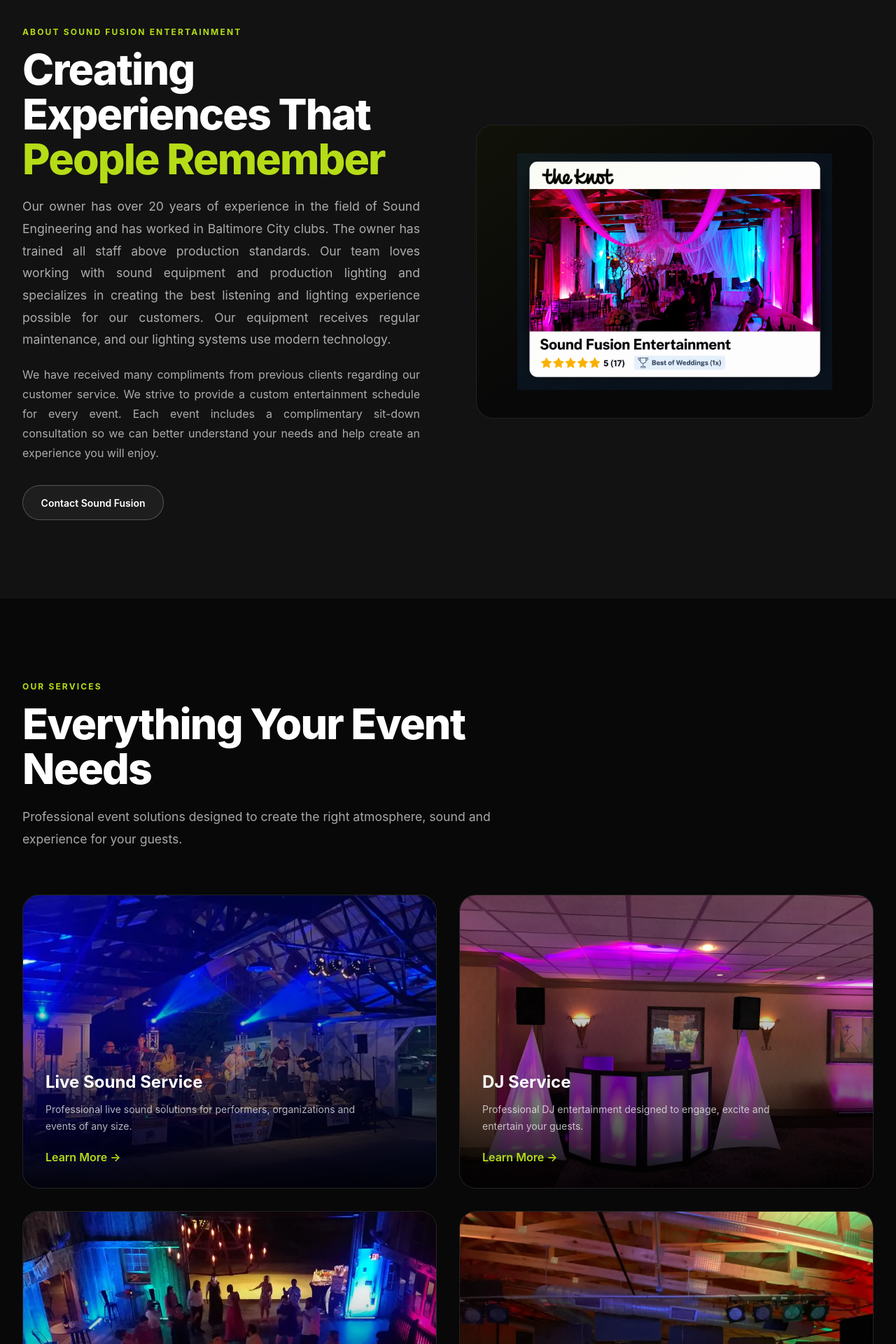
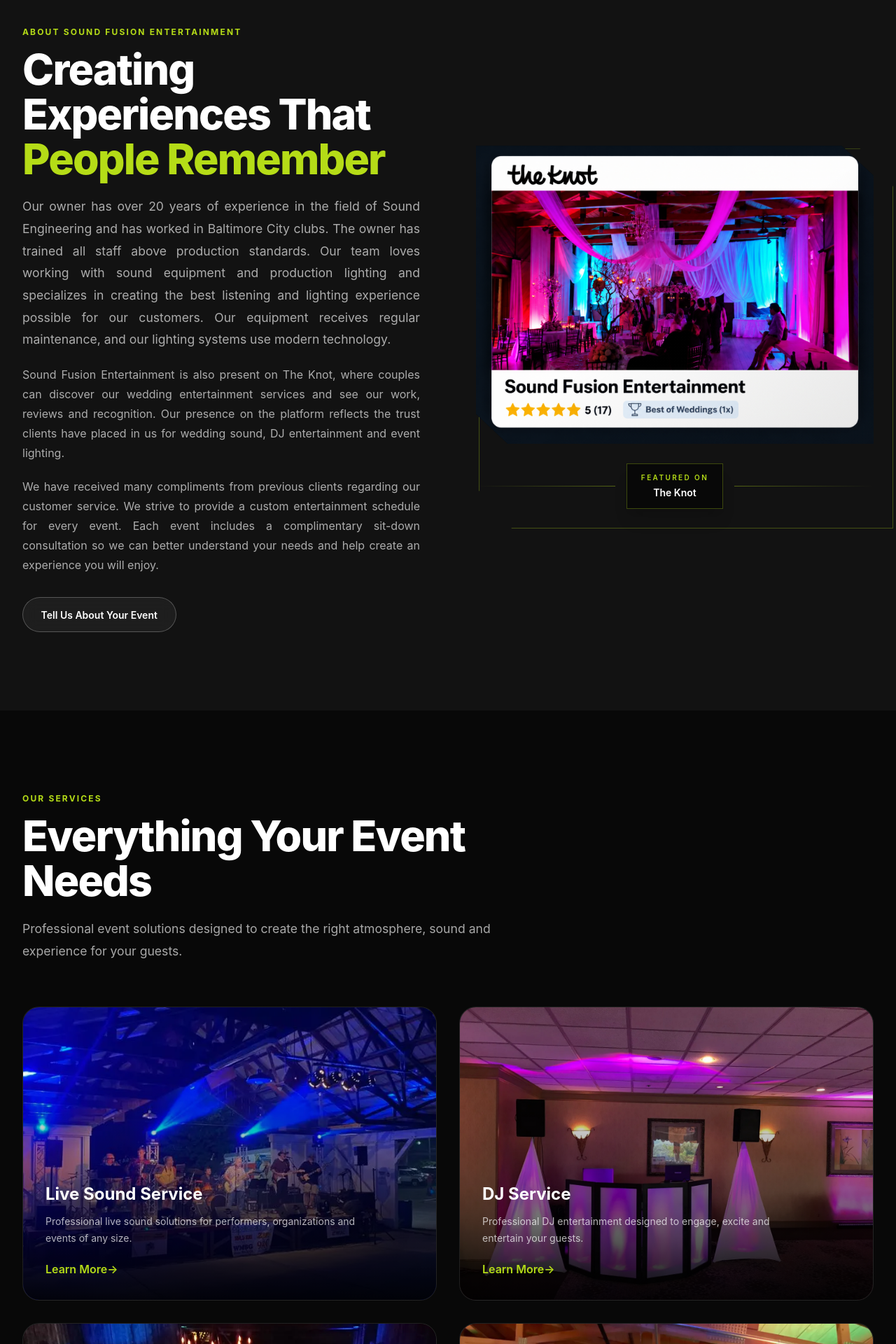
Before and after one commit to johanatoledo/sound-fusion-front, a Next.js app: page / in a window 1280 px wide. Shown: the part 880-2800 px from the top of the page at 70% size. Built offline with nearby package versions, Linux system fonts and the light colour scheme; grey boxes are pictures that could not be loaded.

Commit message:
modificaciones generales

```diff
--- a/src/app/globals.css
+++ b/src/app/globals.css
@@ -405,7 +405,96 @@ video {
   font-size: clamp(0.95rem, 2vw, 1.1rem);
   line-height: 1.8;
 }
-
+ /* ==========================================================================
+   GALLERY AUTOPLAY CAROUSEL
+   ========================================================================== */
+
+.sound-gallery-carousel {
+  position: relative;
+  width: 100%;
+  overflow: hidden;
+}
+
+.sound-gallery-carousel::before,
+.sound-gallery-carousel::after {
+  content: "";
+  position: absolute;
+  top: 0;
+  bottom: 0;
+  z-index: 10;
+  width: 4rem;
+  pointer-events: none;
+}
+
+.sound-gallery-carousel::before {
+  left: 0;
+  background: linear-gradient(
+    to right,
+    var(--sound-black),
+    transparent
+  );
+}
+
+.sound-gallery-carousel::after {
+  right: 0;
+  background: linear-gradient(
+    to left,
+    var(--sound-black),
+    transparent
+  );
+}
+
+.sound-gallery-track {
+  display: flex;
+  width: max-content;
+  gap: 1.5rem;
+  will-change: transform;
+
+  animation: sound-gallery-scroll 30s linear infinite;
+}
+
+.sound-gallery-slide {
+  width: min(82vw, 360px);
+  flex: 0 0 auto;
+}
+
+.sound-gallery-carousel:hover .sound-gallery-track {
+  animation-play-state: paused;
+}
+
+@keyframes sound-gallery-scroll {
+  from {
+    transform: translateX(0);
+  }
+
+  to {
+    transform: translateX(
+      calc(-50% - 0.75rem)
+    );
+  }
+}
+
+@media (min-width: 640px) {
+  .sound-gallery-slide {
+    width: 340px;
+  }
+}
+
+@media (min-width: 1024px) {
+  .sound-gallery-slide {
+    width: 380px;
+  }
+}
+
+@media (prefers-reduced-motion: reduce) {
+  .sound-gallery-track {
+    animation: none;
+  }
+
+  .sound-gallery-carousel {
+    overflow-x: auto;
+  }
+}
 
 /* ==========================================================================
    BUTTONS
--- a/src/components/home/AboutSection.jsx
+++ b/src/components/home/AboutSection.jsx
@@ -33,7 +33,15 @@ export default function AboutSection() {
               technology.
             </p>
 
-            <p className="sound-text-muted mt-5 max-w-xl leading-7 text-justify">
+            <p className="sound-text-muted mt-5 max-w-xl text-justify leading-7">
+              Sound Fusion Entertainment is also present on The Knot, where
+              couples can discover our wedding entertainment services and see
+              our work, reviews and recognition. Our presence on the platform
+              reflects the trust clients have placed in us for wedding sound,
+              DJ entertainment and event lighting.
+            </p>
+
+            <p className="sound-text-muted mt-5 max-w-xl text-justify leading-7">
               We have received many compliments from previous clients regarding
               our customer service. We strive to provide a custom entertainment
               schedule for every event. Each event includes a complimentary
@@ -46,25 +54,61 @@ export default function AboutSection() {
                 href="/contact"
                 variant="secondary"
               >
-                Contact Sound Fusion
+                Tell Us About Your Event
               </Button>
             </div>
           </div>
 
           {/* The Knot recognition */}
-          <div className="relative min-h-[360px] overflow-hidden rounded-3xl border border-white/10 bg-sound-black sm:min-h-[420px]">
-            <Image
-              src="/images/reconocimiento-de-bodas-sound-fusion.png"
-              alt="Sound Fusion Entertainment recognition on The Knot"
-              fill
-              sizes="(max-width: 1024px) 100vw, 50vw"
-              className="object-contain p-8 sm:p-10"
+          <div className="relative mx-auto w-full max-w-2xl">
+            {/* Decorative background */}
+            <div
+              className="absolute -inset-2 translate-x-3 translate-y-3 border border-sound-lime/30 sm:-inset-3 sm:translate-x-4 sm:translate-y-4"
+              style={{
+                clipPath:
+                  "polygon(0 0, 92% 0, 100% 10%, 100% 100%, 8% 100%, 0 90%)",
+              }}
+              aria-hidden="true"
             />
 
+            {/* Image */}
             <div
-              className="pointer-events-none absolute inset-0 bg-gradient-to-br from-sound-lime/5 via-transparent to-transparent"
-              aria-hidden="true"
-            />
+              className="relative aspect-[4/3] w-full overflow-hidden bg-sound-black"
+              style={{
+                clipPath:
+                  "polygon(0 0, 92% 0, 100% 10%, 100% 100%, 8% 100%, 0 90%)",
+              }}
+            >
+              <Image
+                src="/images/reconocimiento-de-bodas-sound-fusion.png"
+                alt="Sound Fusion Entertainment profile and wedding recognition on The Knot"
+                fill
+                sizes="(max-width: 640px) 100vw, (max-width: 1024px) 90vw, 50vw"
+                className="object-contain"
+              />
+
+              <div
+                className="pointer-events-none absolute inset-0 bg-gradient-to-br from-transparent via-transparent to-sound-black/10"
+                aria-hidden="true"
+              />
+            </div>
+
+            {/* Recognition information */}
+            <div className="relative z-10 mt-6 flex items-center gap-4 sm:mt-7">
+              <div className="h-px flex-1 bg-gradient-to-r from-transparent to-sound-lime/40" />
+
+              <div className="shrink-0 border border-sound-lime/30 bg-sound-black px-5 py-3 text-center shadow-xl">
+                <span className="block text-[10px] font-semibold uppercase tracking-[0.24em] text-sound-lime">
+                  Featured On
+                </span>
+
+                <span className="mt-1 block text-sm font-semibold text-sound-white">
+                  The Knot
+                </span>
+              </div>
+
+              <div className="h-px flex-1 bg-gradient-to-l from-transparent to-sound-lime/40" />
+            </div>
           </div>
         </div>
       </Container>
--- a/src/components/home/GallerySection.jsx
+++ b/src/components/home/GallerySection.jsx
@@ -1,24 +1,24 @@
-import Link from "next/link";
 import { galleryItems } from "@/data/gallery";
-import GalleryCard from "../gallery/GalleryCard";
-
-
+import GalleryCard from "@/components/gallery/GalleryCard";
 
 export default function GallerySection() {
+  if (!Array.isArray(galleryItems) || galleryItems.length === 0) {
+    return null;
+  }
+
+  const carouselItems = [...galleryItems, ...galleryItems];
+
   return (
     <section className="sound-section sound-bg-b">
       <div className="sound-container">
-        <div className="mb-12 flex flex-col justify-between gap-6 md:flex-row md:items-end lg:mb-16">
-          <div className="max-w-2xl">
+        <div className="mb-12 max-w-2xl lg:mb-16">
           <span className="sound-section-label">
             Our Events
           </span>
 
           <h2 className="sound-section-title">
             See Sound Fusion
-              <span className="sound-text-lime">
-                {" "}In Action
-              </span>
+            <span className="sound-text-lime"> In Action</span>
           </h2>
 
           <p className="sound-section-description">
@@ -27,24 +27,27 @@ export default function GallerySection() {
           </p>
         </div>
 
-          <Link
-            href="/gallery"
-            className="sound-button-secondary shrink-0"
+        <div className="sound-gallery-carousel">
+          <div className="sound-gallery-track">
+            {carouselItems.map((item, index) => {
+              const isDuplicate = index >= galleryItems.length;
+
+              return (
+                <div
+                  key={`${item.id}-${index}`}
+                  className="sound-gallery-slide"
+                  aria-hidden={isDuplicate ? "true" : undefined}
                 >
-            View Full Gallery
-          </Link>
-        </div>
-
-        <div className="grid gap-6 md:grid-cols-2 lg:grid-cols-3">
-          {galleryItems.map((item) => (
                   <GalleryCard
-              key={item.id}
                     image={item.image}
-              alt={item.alt}
+                    alt={isDuplicate ? "" : item.alt}
                     title={item.title}
                     category={item.category}
                   />
-          ))}
+                </div>
+              );
+            })}
+          </div>
         </div>
       </div>
     </section>
--- a/src/components/layout/Navbar.jsx
+++ b/src/components/layout/Navbar.jsx
@@ -98,7 +98,7 @@ export default function Navbar() {
               width={50}
               height={50}
               priority
-              className="sound-navbar-logo"
+              className="sound-navbar-logo border-5"
             />
           </Link>
 
--- a/src/components/services/ServiceCard.jsx
+++ b/src/components/services/ServiceCard.jsx
@@ -3,16 +3,19 @@ import Link from "next/link";
 
 export default function ServiceCard({ service }) {
   return (
-    <article className="sound-card sound-service-card group">
+    <article className="sound-card sound-service-card group h-full">
       <Image
         src={service.image}
-        alt={service.title}
+        alt={service.imageAlt || service.title}
         fill
-        sizes="(max-width: 768px) 100vw, 50vw"
-        className="object-cover transition duration-700 group-hover:scale-105"
+        sizes="(max-width: 767px) 82vw, (max-width: 1024px) 50vw, 40vw"
+        className="object-cover transition-transform duration-700 ease-out group-hover:scale-105"
       />
 
-      <div className="sound-image-overlay" />
+      <div
+        className="sound-image-overlay"
+        aria-hidden="true"
+      />
 
       <div className="sound-service-card-content">
         <h3 className="sound-service-card-title">
@@ -26,8 +29,10 @@ export default function ServiceCard({ service }) {
         <Link
           href={`/services/${service.slug}`}
           className="sound-service-card-link"
+          aria-label={`Learn more about ${service.title}`}
         >
-          Learn More →
+          Learn More
+          <span aria-hidden="true"> →</span>
         </Link>
       </div>
     </article>
--- a/src/components/services/ServiceGrid.jsx
+++ b/src/components/services/ServiceGrid.jsx
@@ -10,13 +10,35 @@ export default function ServiceGrid({ services = [] }) {
   }
 
   return (
-    <div className="grid gap-6 md:grid-cols-2 lg:gap-8">
-      {services.map((service) => (
-        <ServiceCard
-          key={service.id}
-          service={service}
-        />
-      ))}
+    <div className="relative">
+      <div
+        className="
+          flex snap-x snap-mandatory gap-5 overflow-x-auto pb-6
+          [-ms-overflow-style:none]
+          [scrollbar-width:none]
+          [&::-webkit-scrollbar]:hidden
+          md:grid
+          md:grid-cols-2
+          md:gap-6
+          md:overflow-visible
+          md:pb-0
+          lg:gap-8
+        "
+      >
+        {services.map((service) => (
+          <div
+            key={service.id}
+            className="
+              w-[82%] shrink-0 snap-start
+              sm:w-[65%]
+              md:w-auto
+              md:shrink
+            "
+          >
+            <ServiceCard service={service} />
+          </div>
+        ))}
+      </div>
     </div>
   );
 }
```
Lines whose indentation alone changed are shown as unchanged.
